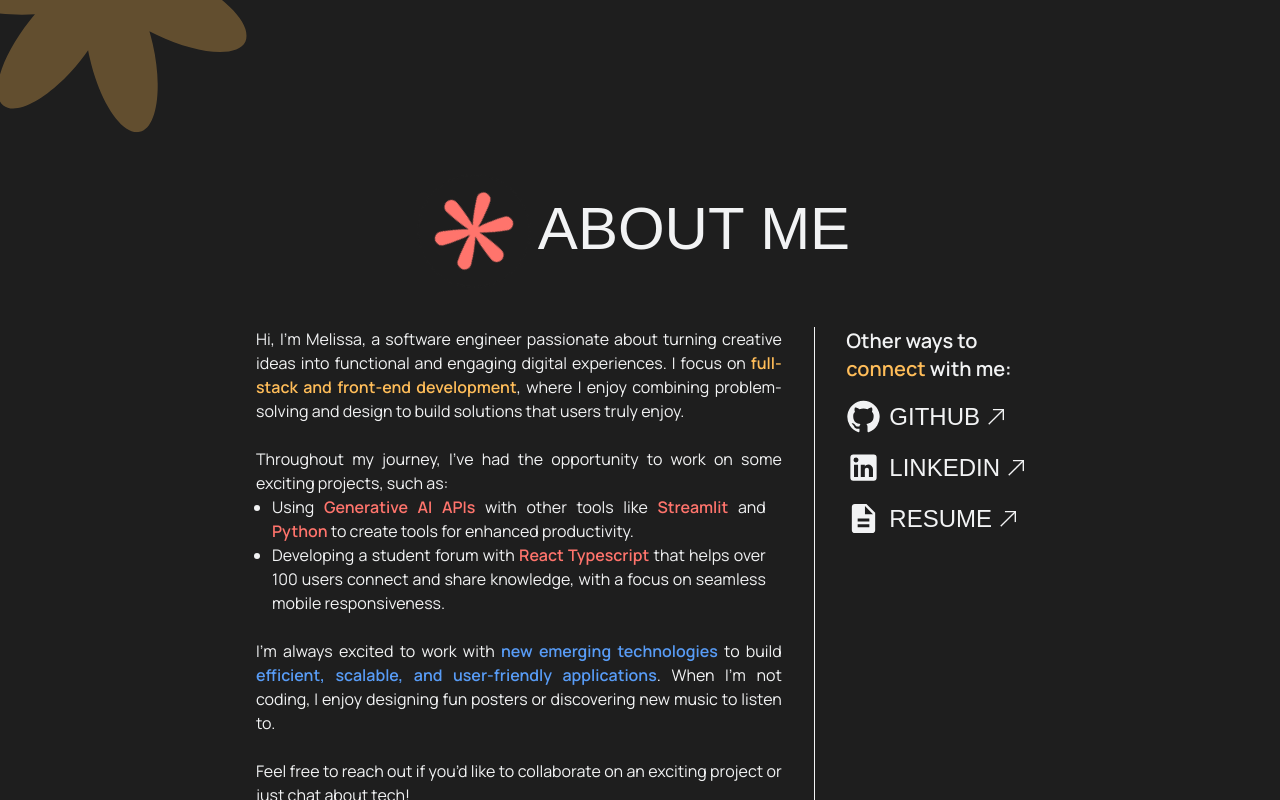
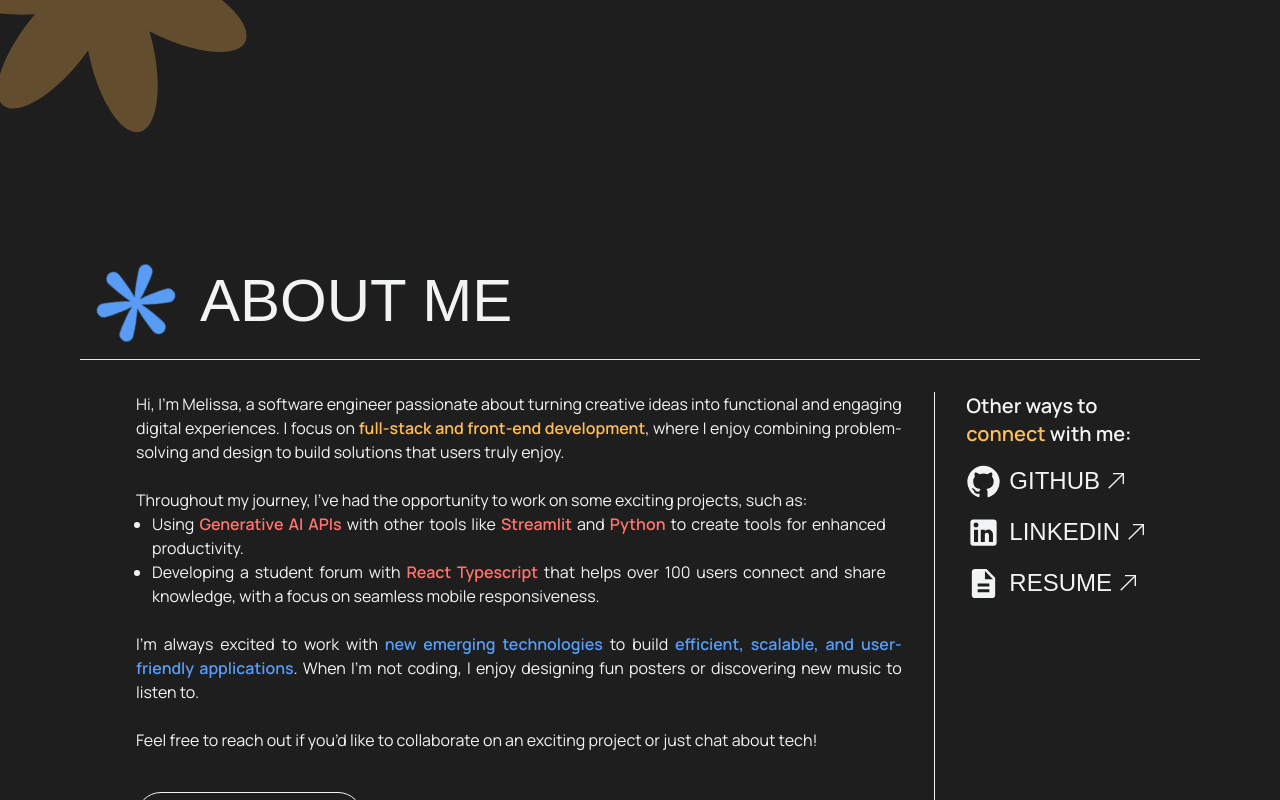
Before and after one commit to melissaharijanto/web-v4, a React (Vite) app: page / in a window 1280 px wide. Shown: the part 680-1480 px from the top of the page. Built offline with nearby package versions, Linux system fonts and the light colour scheme; a web font is replaced by a local one.

Commit message:
Change design of about page to be more bold

```diff
--- a/src/pages/About.tsx
+++ b/src/pages/About.tsx
@@ -6,35 +6,49 @@ import SubheadingTitle from '../components/SubheadingTitle';
 import AboutLink from '../components/AboutLink';
 import { links } from '../utils/data/links';
 import AnimationLayout from '../components/animation/AnimationLayout';
-import { childVariants } from '../utils/data/animation';
+import {
+    childVariants,
+    childVariantsThree,
+    childVariantsTwo,
+} from '../utils/data/animation';
 
 const About = () => {
     return (
-        <div className={`${styles.page} pt-0`} id="about">
-            <AnimationLayout className="flex flex-col justify-center items-center min-h-screen">
-                <motion.div variants={childVariants}>
-                    <SubheadingTitle title="ABOUT ME" flowerFill="fill-red" />
+        <div
+            className={`${styles.page} pt-4 flex justify-center items-center`}
+            id="about">
+            <AnimationLayout className="flex flex-col justify-center items-start bg-black">
+                <motion.div
+                    variants={childVariants}
+                    className="flex justify-start w-full">
+                    <SubheadingTitle title="ABOUT ME" flowerFill="fill-blue" />
+                </motion.div>
+                <motion.div variants={childVariantsTwo} className="w-full">
+                    <hr className="w-full"></hr>
                 </motion.div>
                 <motion.div
-                    variants={childVariants}
-                    className="flex justify-center gap-x-8 mt-10  max-w-[60vw]">
-                    <div className="flex-col flex items-start">
+                    variants={childVariantsThree}
+                    className=" mt-8 w-full flex justify-center ">
+                    <div className="w-[90%] flex justify-center gap-x-8">
+                        <div className="flex-col flex">
                             <div className="flex flex-col items-start">
                                 <p className="text-white font-manrope text-justify">
-                                Hi, I’m Melissa, a software engineer passionate
-                                about turning creative ideas into functional and
-                                engaging digital experiences. I focus on{' '}
+                                    Hi, I’m Melissa, a software engineer
+                                    passionate about turning creative ideas into
+                                    functional and engaging digital experiences.
+                                    I focus on{' '}
                                     <span className="text-yellow font-semibold">
                                         full-stack and front-end development
                                     </span>
-                                , where I enjoy combining problem-solving and
-                                design to build solutions that users truly
-                                enjoy.
+                                    , where I enjoy combining problem-solving
+                                    and design to build solutions that users
+                                    truly enjoy.
                                 </p>
                                 <br />
                                 <p className="text-white font-manrope text-justify">
-                                Throughout my journey, I’ve had the opportunity
-                                to work on some exciting projects, such as:
+                                    Throughout my journey, I’ve had the
+                                    opportunity to work on some exciting
+                                    projects, such as:
                                     <ul className="list-disc mx-4">
                                         <li>
                                             Using{' '}
@@ -57,8 +71,8 @@ const About = () => {
                                             <span className="text-red font-semibold">
                                                 React Typescript
                                             </span>{' '}
-                                        that helps over 100 users connect and
-                                        share knowledge, with a focus on
+                                            that helps over 100 users connect
+                                            and share knowledge, with a focus on
                                             seamless mobile responsiveness.
                                         </li>
                                     </ul>
@@ -75,13 +89,14 @@ const About = () => {
                                         applications
                                     </span>
                                     . When I’m not coding, I enjoy designing fun
-                                posters or discovering new music to listen to.
+                                    posters or discovering new music to listen
+                                    to.
                                 </p>
                                 <br />
                                 <p className="text-white font-manrope text-justify">
                                     Feel free to reach out if you’d like to
-                                collaborate on an exciting project or just chat
-                                about tech!
+                                    collaborate on an exciting project or just
+                                    chat about tech!
                                 </p>
                                 <a
                                     href={links.email}
@@ -122,6 +137,7 @@ const About = () => {
                                 />
                             </div>
                         </div>
+                    </div>
                 </motion.div>
             </AnimationLayout>
         </div>
```
Lines whose indentation alone changed are shown as unchanged.
